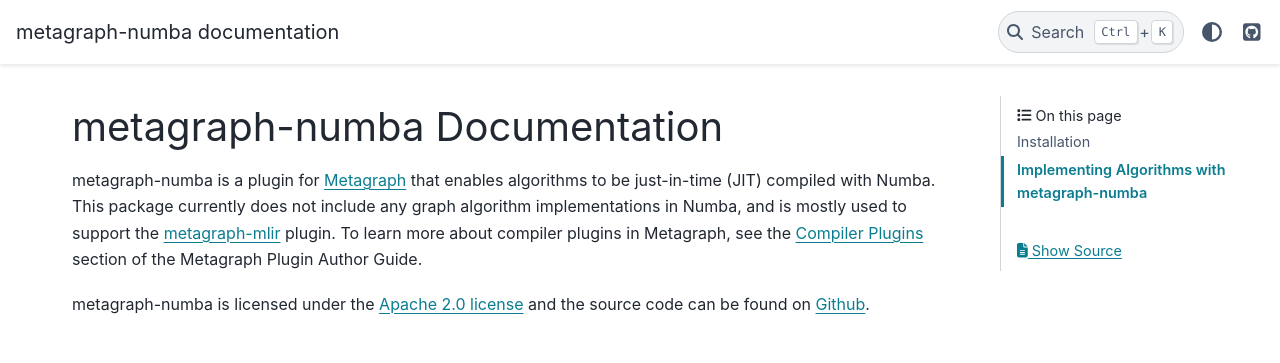
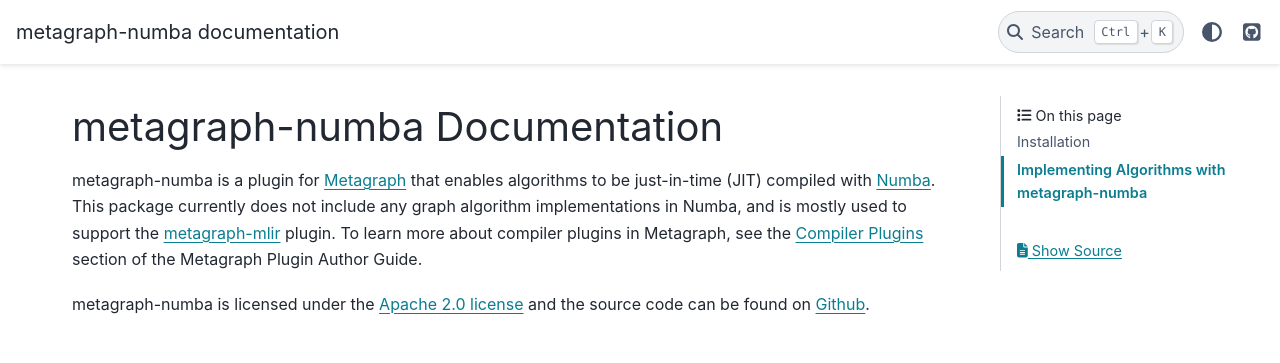
Before and after one commit to jim22k/metagraph-numba, a Sphinx documentation site: the page built from docs/index.rst, in a window 1280 px wide and 1261 px high. Shown: the top 363 px of the window. Built offline with Sphinx 7.4.7 and the PyData theme 0.15.4, drawn with Linux system fonts in a browser that asks for light colours.

```diff
--- a/docs/index.rst
+++ b/docs/index.rst
@@ -3,7 +3,7 @@ metagraph-numba Documentation
 =============================
 
 metagraph-numba is a plugin for `Metagraph`_ that enables algorithms to be
-just-in-time (JIT) compiled with Numba.  This package currently does not
+just-in-time (JIT) compiled with `Numba`_.  This package currently does not
 include any graph algorithm implementations in Numba, and is mostly used to
 support the `metagraph-mlir`_ plugin.  To learn more about compiler plugins in
 Metagraph, see the `Compiler Plugins`_ section of the Metagraph Plugin Author
```
Also changed, not shown: other parts of docs/index.rst (+1 -0 lines).
